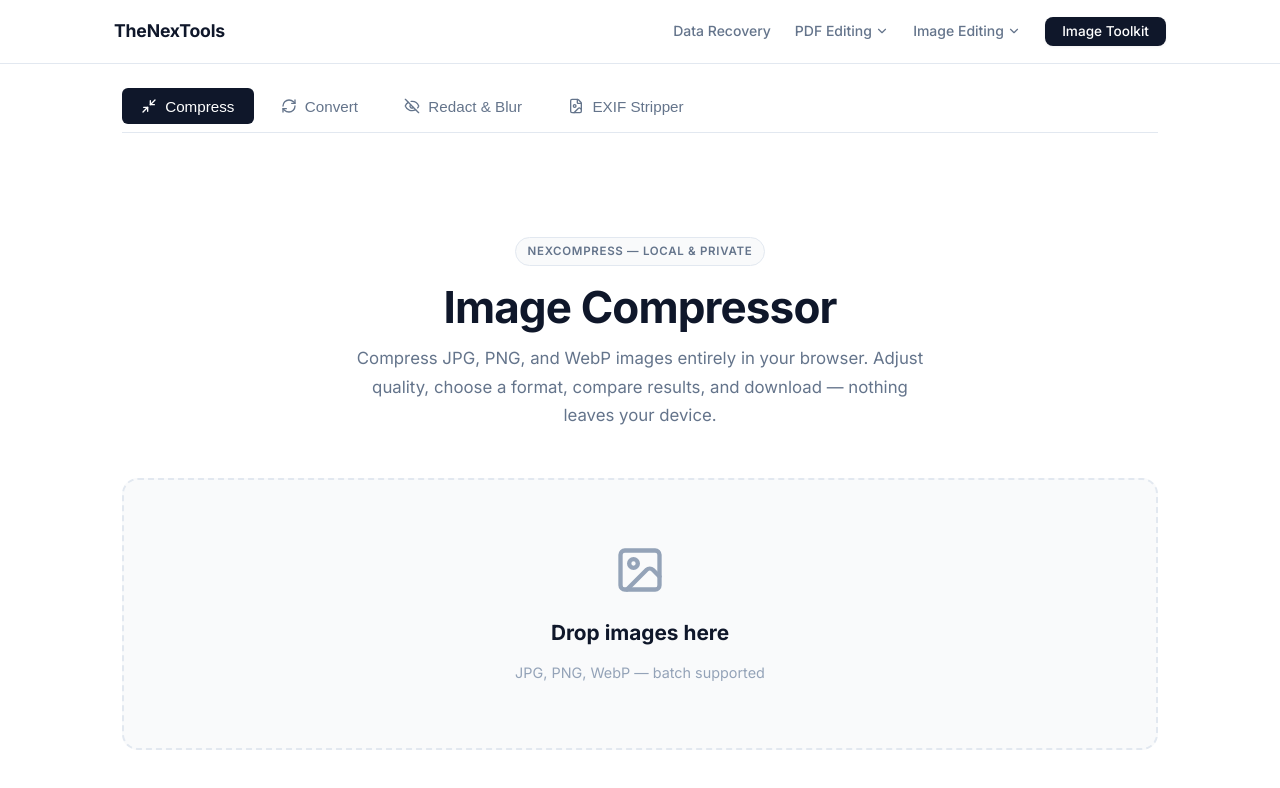
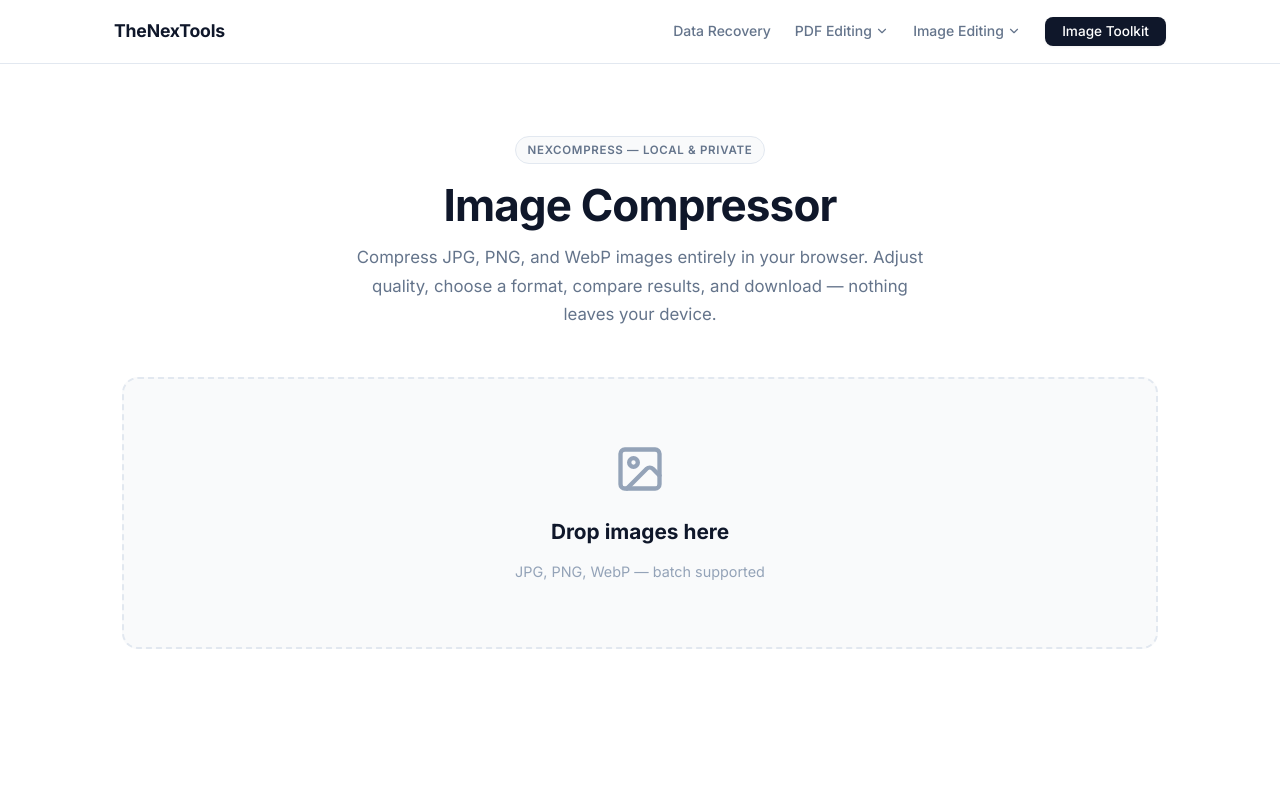
Before and after one commit to vvineet43/phoenix-recovery-monorepo, a Next.js app in the folder apps/website/: page /image-tools in a window 1280 px wide. Shown: the top 788 px of the page. Built offline with nearby package versions, Linux system fonts and the light colour scheme.

Commit message:
feat: remove secondary tab nav from image-tools workspace

```diff
--- a/apps/website/src/components/image-tools/ImageCompressorWrapper.tsx
+++ b/apps/website/src/components/image-tools/ImageCompressorWrapper.tsx
@@ -1,90 +1,47 @@
 'use client';
 import React, { useState, useEffect } from 'react';
 import dynamic from 'next/dynamic';
-import { Minimize2, RefreshCw, EyeOff, FileImage } from 'lucide-react';
 
 const ImageCompressorApp = dynamic(
   () => import('./ImageCompressorApp').then(m => ({ default: m.ImageCompressorApp })),
-  { ssr: false, loading: () => <div style={{ padding: '4rem', textAlign: 'center', color: '#64748b' }}>Loading Compressor…</div> }
+  { ssr: false, loading: () => <div style={{ padding: '4rem', textAlign: 'center', color: '#64748b' }}>Loading…</div> }
 );
 
 const ImageConverterApp = dynamic(
   () => import('./ImageConverterApp').then(m => ({ default: m.ImageConverterApp })),
-  { ssr: false, loading: () => <div style={{ padding: '4rem', textAlign: 'center', color: '#64748b' }}>Loading Converter…</div> }
+  { ssr: false, loading: () => <div style={{ padding: '4rem', textAlign: 'center', color: '#64748b' }}>Loading…</div> }
 );
 
 const ImageBlurApp = dynamic(
   () => import('./ImageBlurApp').then(m => ({ default: m.ImageBlurApp })),
-  { ssr: false, loading: () => <div style={{ padding: '4rem', textAlign: 'center', color: '#64748b' }}>Loading Redactor…</div> }
+  { ssr: false, loading: () => <div style={{ padding: '4rem', textAlign: 'center', color: '#64748b' }}>Loading…</div> }
 );
 
 const ExifStripperApp = dynamic(
   () => import('../exif-tools/ExifStripperApp').then(m => ({ default: m.ExifStripperApp })),
-  { ssr: false, loading: () => <div style={{ padding: '4rem', textAlign: 'center', color: '#64748b' }}>Loading EXIF Stripper…</div> }
+  { ssr: false, loading: () => <div style={{ padding: '4rem', textAlign: 'center', color: '#64748b' }}>Loading…</div> }
 );
 
-type ActiveTab = 'compress' | 'convert' | 'redact' | 'exif';
+type ActiveTool = 'compress' | 'convert' | 'redact' | 'exif';
 
 export default function ImageCompressorWrapper() {
-  const [activeTab, setActiveTab] = useState<ActiveTab>('compress');
+  const [activeTool, setActiveTool] = useState<ActiveTool>('compress');
 
-  // Sync tab with URL search parameter if present
+  // Read ?tool= param on mount to open the correct tool
   useEffect(() => {
-    if (typeof window !== 'undefined') {
-      const params = new URLSearchParams(window.location.search);
-      const tab = params.get('tool');
-      if (tab === 'compress' || tab === 'convert' || tab === 'redact' || tab === 'exif') {
-        setActiveTab(tab);
-      }
+    const params = new URLSearchParams(window.location.search);
+    const tool = params.get('tool');
+    if (tool === 'compress' || tool === 'convert' || tool === 'redact' || tool === 'exif') {
+      setActiveTool(tool);
     }
   }, []);
 
-  const handleTabChange = (tab: ActiveTab) => {
-    setActiveTab(tab);
-    if (typeof window !== 'undefined') {
-      const url = new URL(window.location.href);
-      url.searchParams.set('tool', tab);
-      window.history.pushState({}, '', url.toString());
-    }
-  };
-
   return (
     <div style={{ background: '#ffffff', minHeight: '100vh' }}>
-      <div style={{ maxWidth: '1100px', margin: '0 auto', padding: '1.5rem 2rem 0' }}>
-        <div className="workspace-tabs">
-          <button
-            className={`workspace-tab-btn ${activeTab === 'compress' ? 'active' : ''}`}
-            onClick={() => handleTabChange('compress')}
-          >
-            <Minimize2 size={16} /> Compress
-          </button>
-          <button
-            className={`workspace-tab-btn ${activeTab === 'convert' ? 'active' : ''}`}
-            onClick={() => handleTabChange('convert')}
-          >
-            <RefreshCw size={16} /> Convert
-          </button>
-          <button
-            className={`workspace-tab-btn ${activeTab === 'redact' ? 'active' : ''}`}
-            onClick={() => handleTabChange('redact')}
-          >
-            <EyeOff size={16} /> Redact &amp; Blur
-          </button>
-          <button
-            className={`workspace-tab-btn ${activeTab === 'exif' ? 'active' : ''}`}
-            onClick={() => handleTabChange('exif')}
-          >
-            <FileImage size={16} /> EXIF Stripper
-          </button>
-        </div>
-      </div>
-
-      <div style={{ minHeight: 'calc(100vh - 100px)' }}>
-        {activeTab === 'compress' && <ImageCompressorApp />}
-        {activeTab === 'convert' && <ImageConverterApp />}
-        {activeTab === 'redact' && <ImageBlurApp />}
-        {activeTab === 'exif' && <ExifStripperApp />}
-      </div>
+      {activeTool === 'compress' && <ImageCompressorApp />}
+      {activeTool === 'convert' && <ImageConverterApp />}
+      {activeTool === 'redact' && <ImageBlurApp />}
+      {activeTool === 'exif' && <ExifStripperApp />}
     </div>
   );
 }
```
